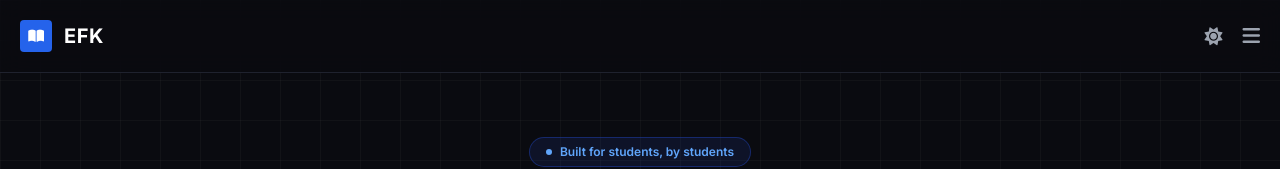
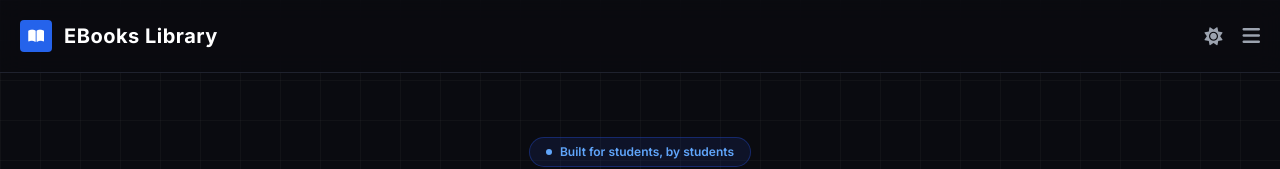
Before and after one commit to gauravdevatwal6-oss/Ebooks-11th, a plain HTML site: page index.html in a window 1280 px wide. Shown: the top 169 px of the page. Drawn offline with nearby package versions, Linux system fonts and the light colour scheme.

Commit message:
Update index.html

```diff
--- a/index.html
+++ b/index.html
@@ -3,7 +3,7 @@
 <head>
     <meta charset="UTF-8">
     <meta name="viewport" content="width=device-width, initial-scale=1.0">
-    <title>EFK - Intelligent Study Ecosystem</title>
+    <title>EBooks Library</title>
     <script src="https://cdn.tailwindcss.com"></script>
     <link href="https://cdnjs.cloudflare.com/ajax/libs/font-awesome/6.0.0/css/all.min.css" rel="stylesheet">
     <link href="https://fonts.googleapis.com/css2?family=Inter:wght@400;500;600;700;800&display=swap" rel="stylesheet">
@@ -57,7 +57,7 @@
             <div class="bg-blue-600 w-8 h-8 rounded flex items-center justify-center">
                 <i class="fas fa-book-open text-white text-sm"></i>
             </div>
-            <span class="text-xl font-bold tracking-wide">EFK</span>
+            <span class="text-xl font-bold tracking-wide">EBooks Library</span>
         </div>
         <div class="flex items-center gap-5 text-gray-600 dark:text-gray-400">
             <button id="themeToggle" class="hover:text-blue-500 transition">
```
